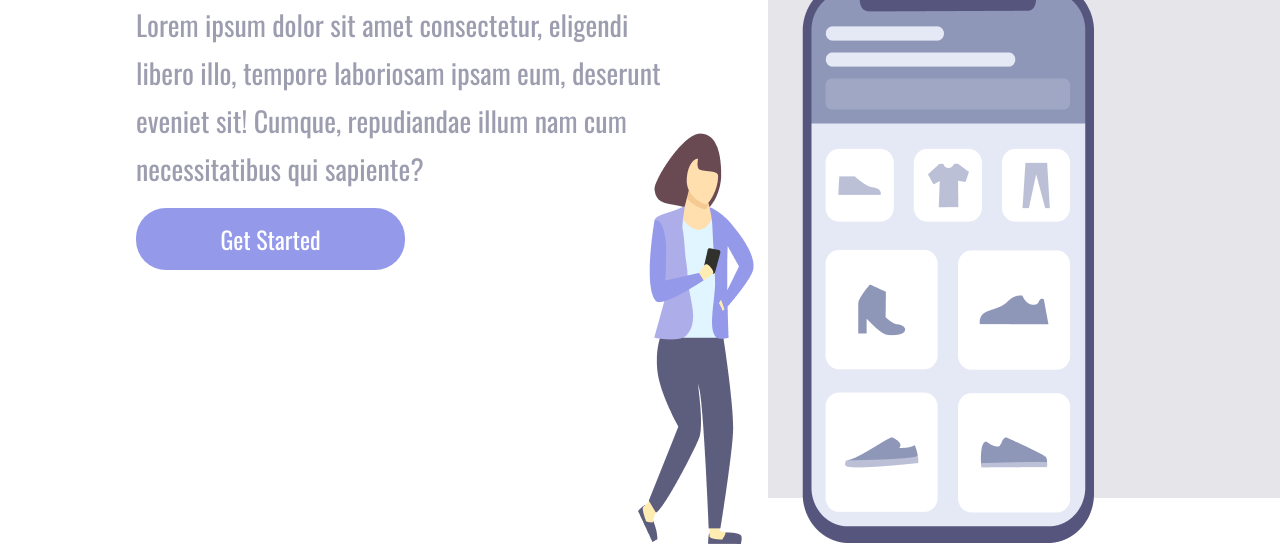
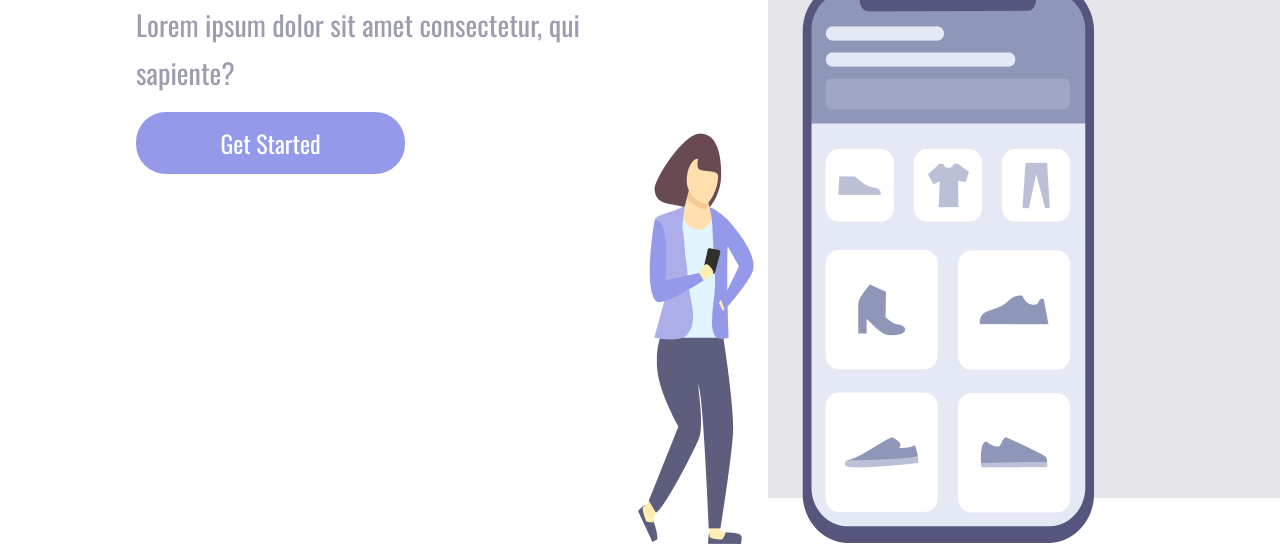
Before and after one commit to valdemyrgb/Projeto-Responsivo--aula-DEVClub-, a plain HTML site: page index.html in a window 1280 px wide. Shown: the part 302-846 px from the top of the page. Drawn offline with nearby package versions, Linux system fonts and the light colour scheme.

Commit message:
alteração de paragrafo

```diff
--- a/index.html
+++ b/index.html
@@ -14,7 +14,7 @@
     <div class="wrapper">
         <section class="container-left">
             <h1>Easy Shopping Via Mobile</h1>
-            <p>Lorem ipsum dolor sit amet consectetur, eligendi libero illo, tempore laboriosam ipsam eum, deserunt eveniet sit! Cumque, repudiandae illum nam cum necessitatibus qui sapiente?</p>
+            <p>Lorem ipsum dolor sit amet consectetur, qui sapiente?</p>
             <button>Get Started</button>
         </section>
         <section class="container-right">
```
